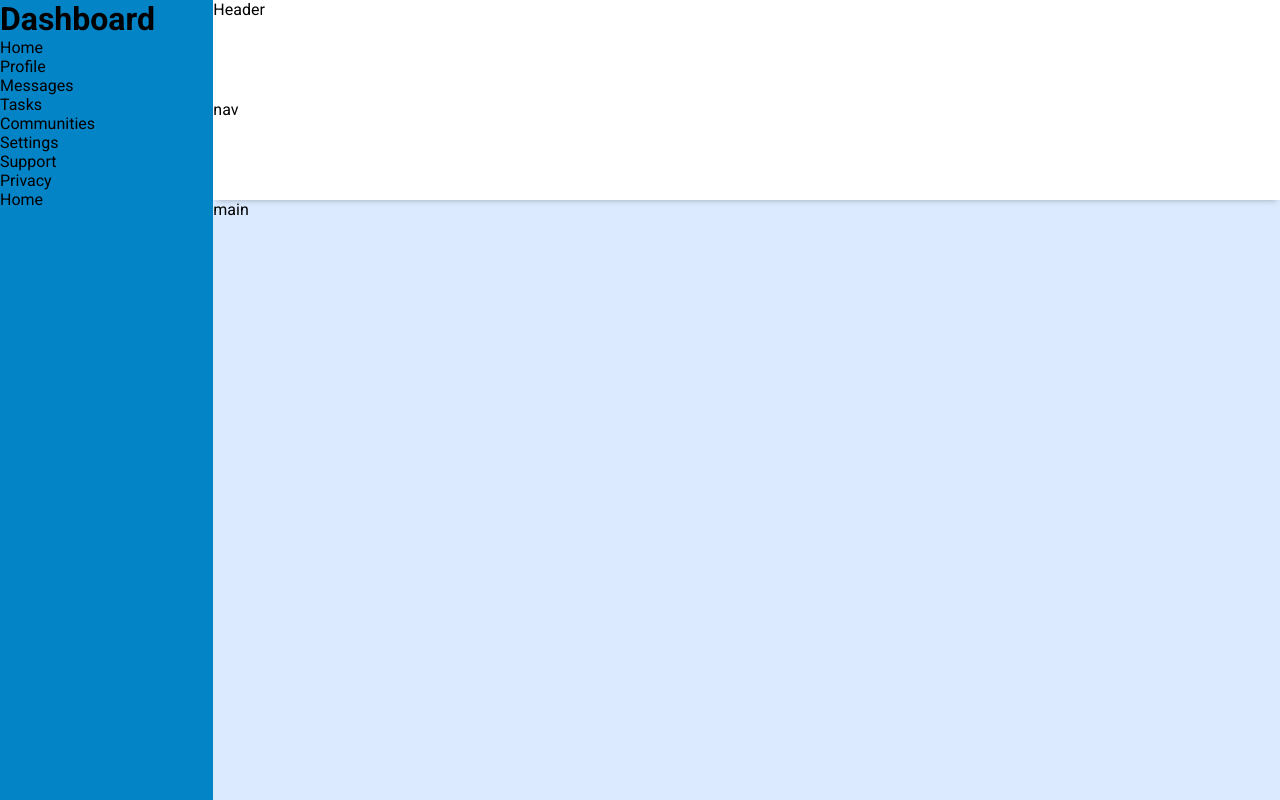
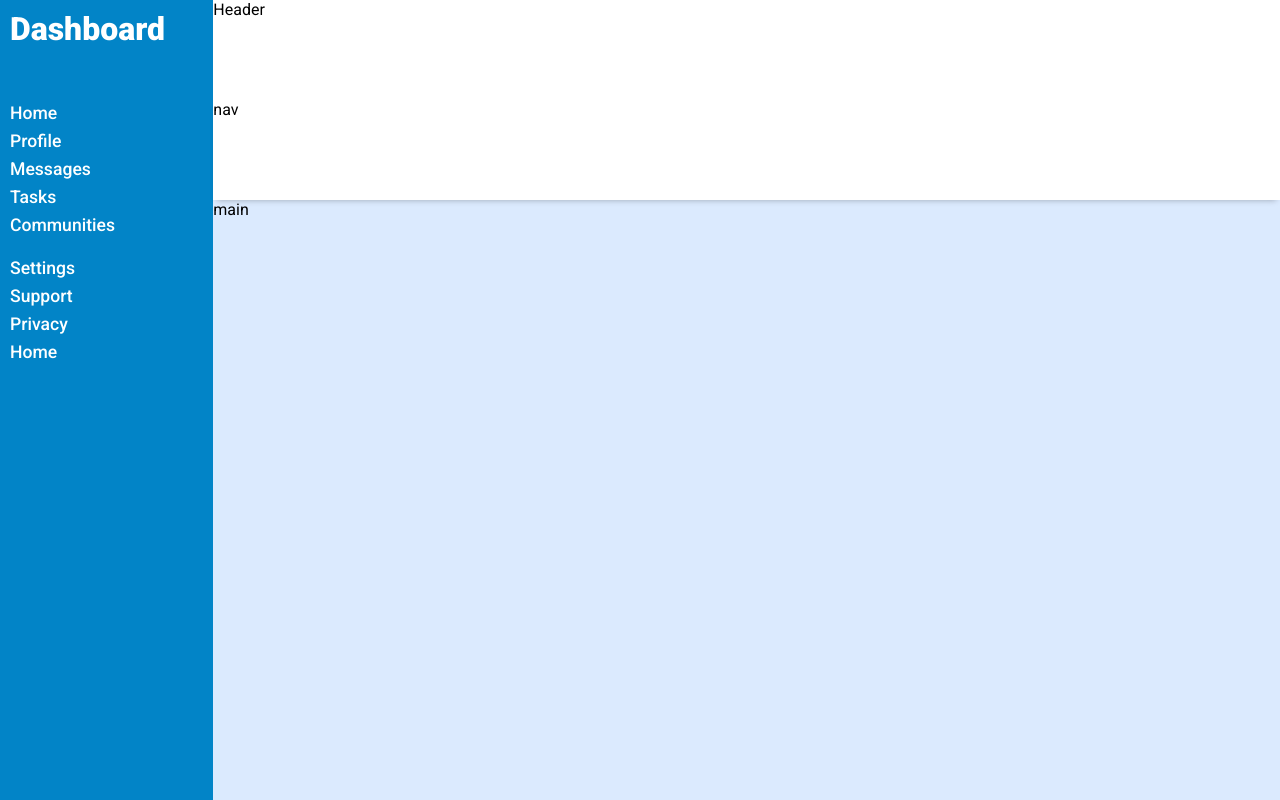
Before and after one commit to Kili196/Admin-Dashboard, a plain HTML site: page index.html in a window 1280 px wide. Drawn offline with Linux system fonts and the light colour scheme.

Commit message:
added sidebar content and style

```diff
--- a/style.css
+++ b/style.css
@@ -34,3 +34,25 @@
   background-color: var(--main-color);
   grid-row: 1/4;
 }
+
+.sidebar-container {
+  padding: 10px;
+  display: grid;
+  grid-template-rows: 1fr 2fr 2fr;
+  gap: 15px;
+}
+
+.sidebar-container h1 {
+  color: white;
+  font-weight: 900;
+}
+
+.sidebar ul {
+  color: white;
+  font-weight: 500;
+}
+
+.sidebar li {
+  margin-top: 8px;
+  font-size: 1.1rem;
+}
```
